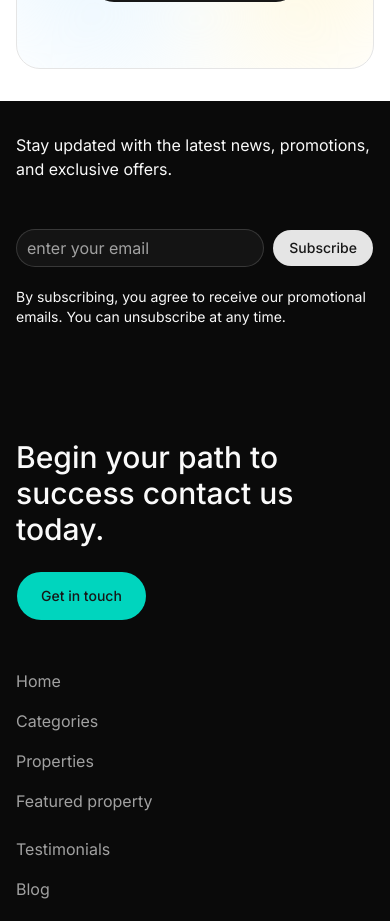
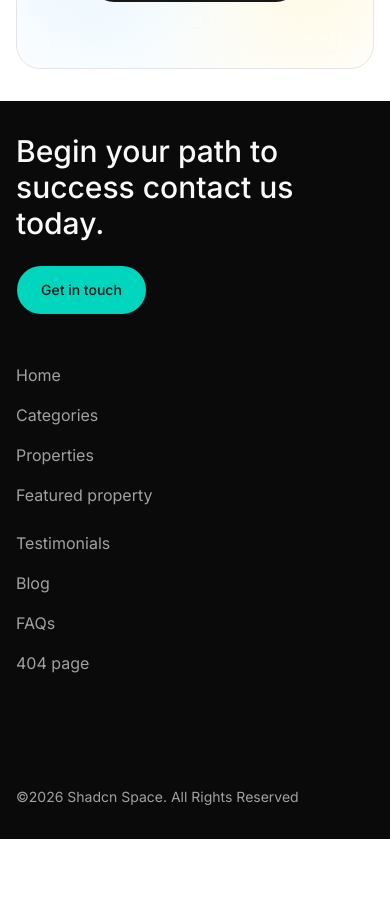
Before and after one commit to agrihome/everydaystandards, a Next.js app: page / in a window 390 px wide. Shown: the part 4800-5721 px from the top of the page. After the commit the page ends 5639 px from the top, so only its background shows below. Built offline with nearby package versions, Linux system fonts and the light colour scheme; a web font is replaced by a local one.

Commit message:
chore: update site metadata and remove newsletter subscription form from footer

```diff
--- a/src/app/layout.tsx
+++ b/src/app/layout.tsx
@@ -5,8 +5,8 @@ import Link from 'next/link'
 import { Inter } from "next/font/google";
 
 export const metadata: Metadata = {
-  title: 'Landing - Generated Experience',
-  description: 'Generated with the UI page builder',
+  title: 'Everyday Standards',
+  description: 'High quality standards for everyday living.',
 }
 const inter = Inter({ subsets: ["latin"] });
 
--- a/src/components/shadcn-space/blocks/footer-02/footer.tsx
+++ b/src/components/shadcn-space/blocks/footer-02/footer.tsx
@@ -17,36 +17,6 @@ export default function Footer() {
         <footer className="dark bg-background">
             <div className="max-w-7xl mx-auto px-4 md:px-6 lg:px-8 md:py-24 py-8">
                 <div className="flex flex-col gap-16">
-                    <div className="flex flex-col gap-12">
-                        <div className='grid grid-cols-12 gap-6 animate-in fade-in slide-in-from-bottom-10 duration-1000 delay-100 ease-in-out fill-mode-both'>
-                            <div className="col-span-12 md:col-span-3">
-                                <p className='w-full text-foreground'>
-                                    Stay updated with the latest news, promotions, and exclusive offers.
-                                </p>
-                            </div>
-                            <div className="md:col-span-1" />
-                            <div className="col-span-12 md:col-span-8">
-                                <div className='flex flex-col lg:flex-row gap-5 lg:gap-10'>
-                                    <form className='flex gap-2 flex-1'>
-                                        <Input
-                                            required
-                                            type="email"
-                                            name="email"
-                                            placeholder="enter your email"
-                                            className="rounded-full h-full py-2 text-white"
-                                        />
-                                        <Button type='submit' className='h-auto py-2 px-4 rounded-full cursor-pointer font-medium hover:bg-primary/80'>
-                                            Subscribe
-                                        </Button>
-                                    </form>
-                                    <p className='text-sm flex-1 text-foreground'>
-                                        By subscribing, you agree to receive our promotional emails. You can unsubscribe at any time.
-                                    </p>
-                                </div>
-                            </div>
-                        </div>
-                        <Separator />
-                    </div>
                     <div className="grid grid-cols-12 gap-6">
                         <div className="col-span-12 md:col-span-7 animate-in fade-in slide-in-from-bottom-10 duration-1000 delay-100 ease-in-out fill-mode-both">
                             <h2 className="sm:text-5xl text-3xl font-medium mb-6 text-foreground">
```
